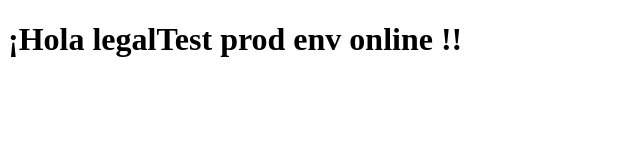
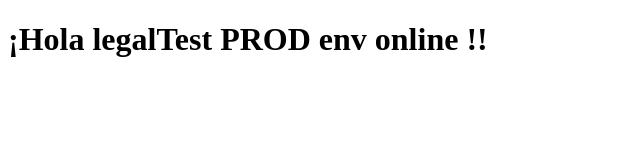
Before and after one commit to santirach/legaltest, a plain HTML site: page index.html in a window 1280 px wide. Shown: the whole page, without its empty margins (0-640 px from the left). Drawn offline with Linux system fonts and the light colour scheme.

Commit message:
fix name ecr tag

```diff
--- a/index.html
+++ b/index.html
@@ -5,6 +5,6 @@
     <title>Bienvenido</title>
 </head>
 <body>
-    <h1>¡Hola legalTest prod env online !!</h1>
+    <h1>¡Hola legalTest PROD env online !!</h1>
 </body>
 </html>
```
Also changed, not shown: 1 other file.
